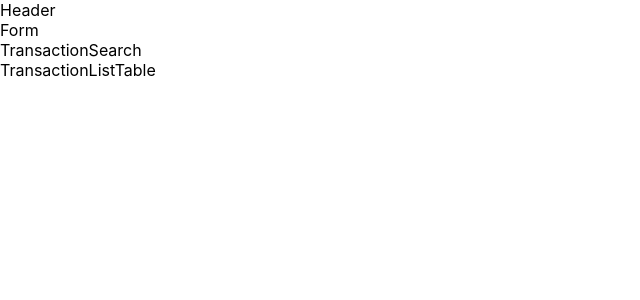
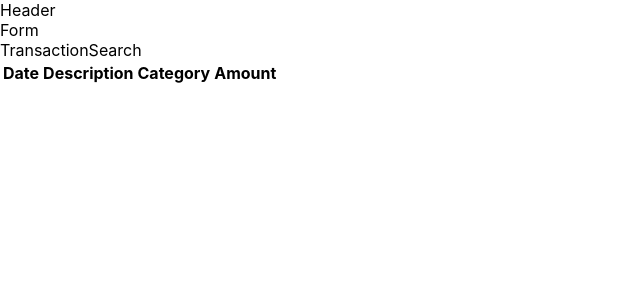
Before and after one commit to eugenemrg/BankApp, a React (Create React App) app: page / in a window 1280 px wide. Shown: the top 300 px of the page, without its empty margins (0-640 px from the left). Built offline with nearby package versions, Linux system fonts and the light colour scheme.

Commit message:
Updated TransactionListTable component, created TransactionListTableHeader and TransactionListTableRow components and included TransactionListTableHeader to the TransactionListTable component, TransactionListTableRow to be added dynamically later to complete the TransactionListTable component

```diff
--- a/src/components/TransactionListTable.js
+++ b/src/components/TransactionListTable.js
@@ -1,8 +1,11 @@
 import React from 'react'
+import TransactionListTableHeader from './TransactionListTableHeader'
 
 function TransactionListTable() {
   return (
-    <div>TransactionListTable</div>
+    <table>
+      <TransactionListTableHeader />
+    </table>
   )
 }
 
--- /dev/null
+++ b/src/components/TransactionListTableHeader.js
@@ -0,0 +1,15 @@
+import React from 'react'
+
+function TransactionListTableHeader() {
+  return (
+    <tr>
+        <th>Date</th>
+        <th>Description</th>
+        <th>Category</th>
+        <th>Amount</th>
+        <th></th>
+    </tr>
+  )
+}
+
+export default TransactionListTableHeader
```
Also changed, not shown: src/components/TransactionListTableRow.js (added, +17 -0 lines).
